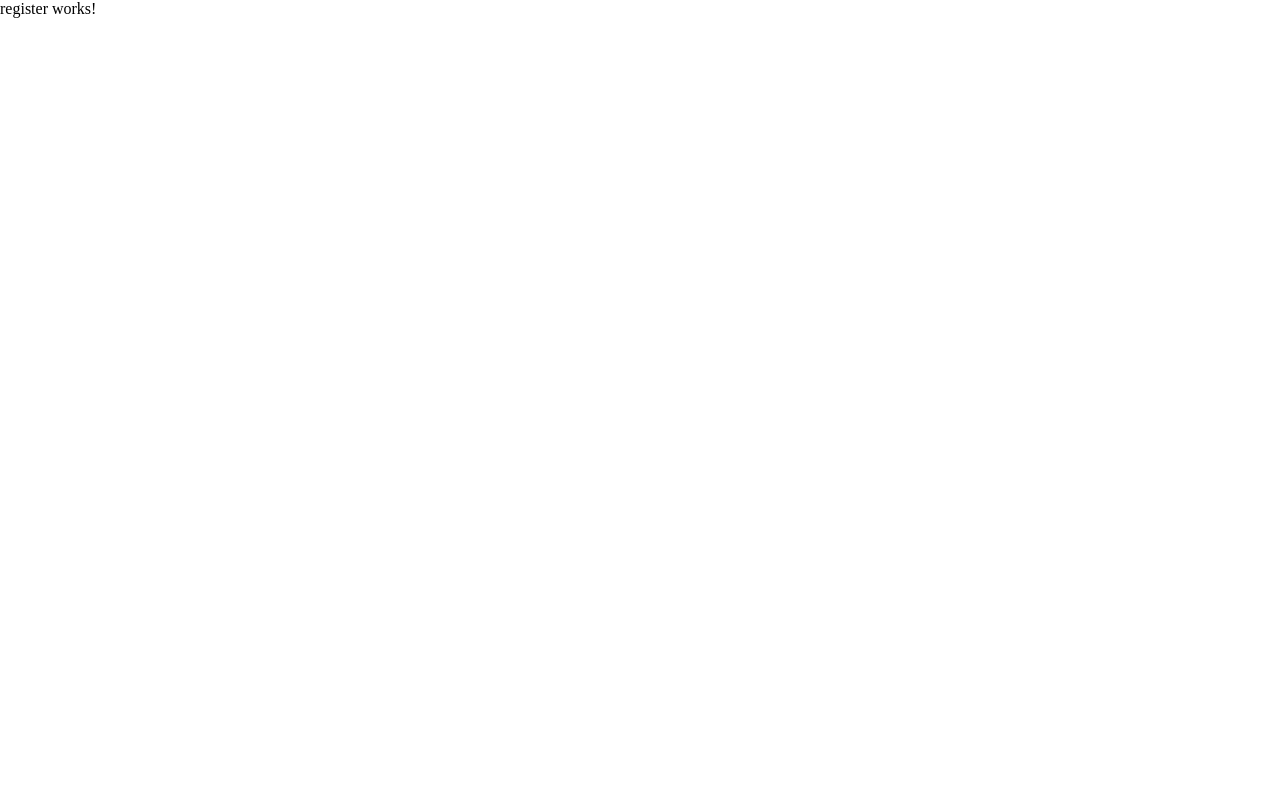
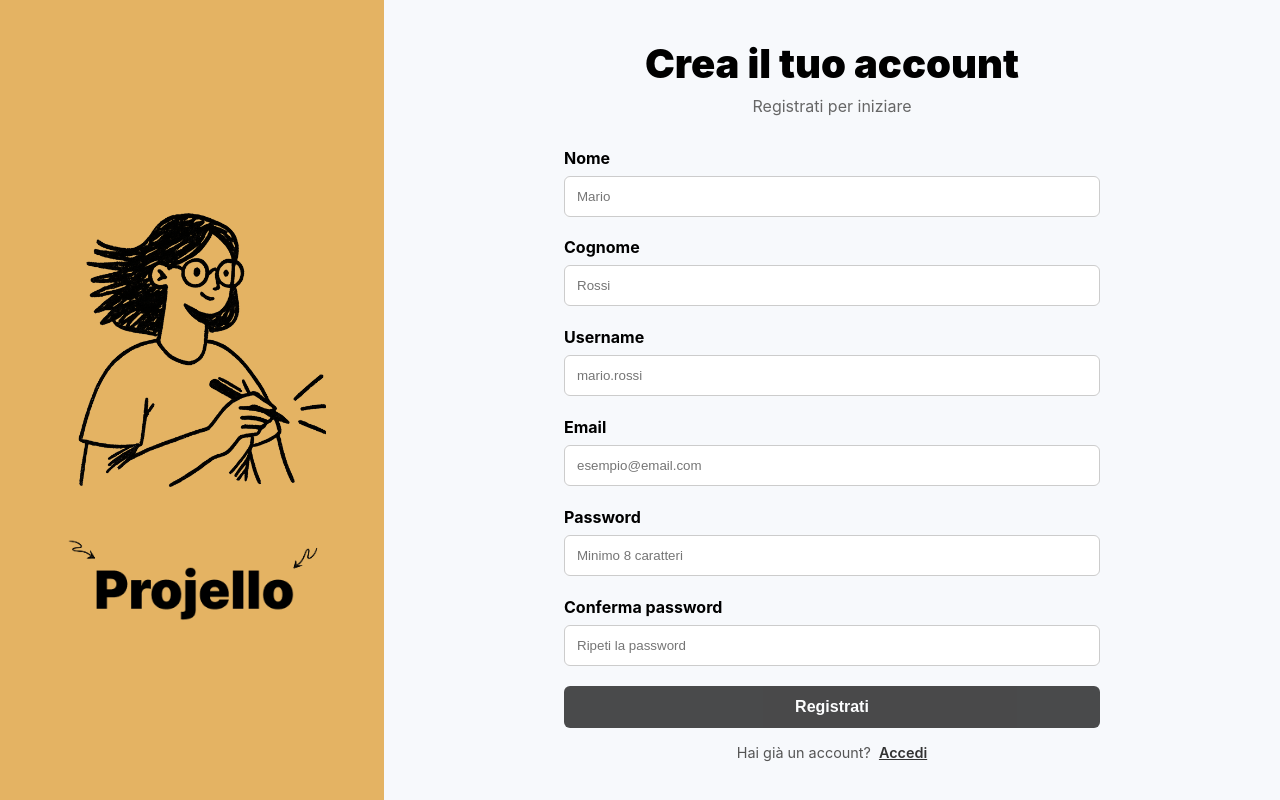
Before and after one commit to JFranciosi/projello-frontend, an Angular app: page /register in a window 1280 px wide. Built offline with nearby package versions, Linux system fonts and the light colour scheme.

Commit message:
Add register api in auth.service.ts and complete component and styles in register.ts register.html register.css

```diff
--- a/src/app/register/register.css
+++ b/src/app/register/register.css
@@ -0,0 +1,186 @@
+/* Stile coerente con la pagina di login */
+.login-container {
+  font-family: "Inter", sans-serif;
+  display: grid;
+  grid-template-columns: 0.6fr 1.4fr;
+  height: 100vh;
+  margin: 0;
+}
+
+.left-column {
+  background-color: #E4B363;
+  display: flex;
+  align-items: center;
+  justify-content: center;
+}
+
+.image-container {
+  display: flex;
+  flex-direction: column;
+  align-items: center;
+}
+
+.login-image {
+  width: 70%;
+  max-width: 450px;
+  height: auto;
+  object-fit: contain;
+}
+
+.logo-image {
+  width: 80%;
+  max-width: 260px;
+  height: auto;
+  margin-top: 1.5rem;
+  object-fit: contain;
+}
+
+.right-column {
+  display: flex;
+  align-items: center;
+  justify-content: center;
+  background-color: #f7f9fc;
+}
+
+.login-wrapper {
+  width: 100%;
+  max-width: 600px;
+  padding: 2rem;
+}
+
+.title {
+  text-align: center;
+  margin-bottom: 0.5rem;
+  font-size: 2.5rem;
+  font-weight: 900;
+  color: black;
+}
+
+.subtitle {
+  text-align: center;
+  margin-bottom: 2rem;
+  color: #666;
+}
+
+/* Form */
+.form-group {
+  margin-bottom: 1.3rem;
+}
+
+label {
+  display: block;
+  font-weight: 700;
+  margin-bottom: 0.5rem;
+}
+
+input[type="text"],
+input[type="email"],
+input[type="password"] {
+  width: 100%;
+  padding: 0.75rem;
+  border: 1px solid #ccc;
+  border-radius: 6px;
+  transition: border-color 0.3s;
+  background: #fff;
+}
+
+input:focus {
+  border-color: #007bff;
+  outline: none;
+}
+
+input.invalid {
+  border-color: #e74c3c;
+}
+
+.error-text {
+  color: #e74c3c;
+  font-size: 0.85rem;
+  margin-top: 0.25rem;
+}
+
+/* Checkbox termini */
+.terms-line {
+  display: flex;
+  flex-direction: column;
+  gap: 0.35rem;
+}
+
+.terms-label {
+  display: flex;
+  align-items: center;
+  gap: 0.6rem;
+  font-weight: 600;
+}
+
+.terms-label input[type="checkbox"] {
+  width: 18px;
+  height: 18px;
+}
+
+/* Bottone nero */
+button {
+  width: 100%;
+  padding: 0.75rem;
+  background-color: #000;
+  color: #fff;
+  border: none;
+  border-radius: 6px;
+  cursor: pointer;
+  font-size: 1rem;
+  font-weight: 600;
+  transition: background-color 0.3s, transform 0.2s;
+}
+
+button:hover:not(:disabled) {
+  background-color: #333;
+  transform: scale(1.02);
+}
+
+button:disabled {
+  opacity: 0.7;
+  cursor: not-allowed;
+}
+
+.error-message {
+  margin-top: 1rem;
+  text-align: center;
+  color: #e74c3c;
+  font-weight: 500;
+}
+
+.register-link {
+  margin-top: 1rem;
+  text-align: center;
+  font-size: 0.9rem;
+  color: #555;
+}
+
+.register-anchor {
+  color: #333;
+  font-weight: 600;
+  text-decoration: underline;
+  cursor: pointer;
+  margin-left: 4px;
+  transition: color 0.2s ease;
+}
+
+.register-anchor:hover {
+  color: #333;
+  text-decoration: underline;
+}
+
+/* Responsive */
+@media (max-width: 768px) {
+  .login-container {
+    grid-template-columns: 1fr;
+  }
+
+  .left-column {
+    display: none;
+  }
+
+  .right-column {
+    background-color: #fff;
+  }
+}
--- a/src/app/register/register.html
+++ b/src/app/register/register.html
@@ -1 +1,85 @@
-<p>register works!</p>
+<div class="login-container">
+  <div class="left-column">
+    <div class="image-container">
+      <img src="loginProjello.png" alt="Welcome" class="login-image" />
+      <img src="logoProjello.png" alt="Projello Logo" class="logo-image" />
+    </div>
+  </div>
+
+  <div class="right-column">
+    <div class="login-wrapper">
+      <div class="login-card">
+        <h1 class="title">Crea il tuo account</h1>
+        <p class="subtitle">Registrati per iniziare</p>
+
+        <form [formGroup]="form" (ngSubmit)="submit()">
+          <div class="form-group">
+            <label>Nome</label>
+            <input type="text" formControlName="firstName" placeholder="Mario"
+                   [class.invalid]="f.firstName.invalid && f.firstName.touched"/>
+            @if (f.firstName.invalid && f.firstName.touched) {
+              <small class="error-text">Il nome è obbligatorio (min 2)</small>
+            }
+          </div>
+
+          <div class="form-group">
+            <label>Cognome</label>
+            <input type="text" formControlName="lastName" placeholder="Rossi"
+                   [class.invalid]="f.lastName.invalid && f.lastName.touched"/>
+            @if (f.lastName.invalid && f.lastName.touched) {
+              <small class="error-text">Il cognome è obbligatorio (min 2)</small>
+            }
+          </div>
+
+          <div class="form-group">
+            <label>Username</label>
+            <input type="text" formControlName="username" placeholder="mario.rossi"
+                   [class.invalid]="f.username.invalid && f.username.touched"/>
+            @if (f.username.invalid && f.username.touched) {
+              <small class="error-text">3–20 caratteri</small>
+            }
+          </div>
+
+          <div class="form-group">
+            <label>Email</label>
+            <input type="email" formControlName="email" placeholder="esempio@email.com"
+                   [class.invalid]="f.email.invalid && f.email.touched"/>
+            @if (f.email.invalid && f.email.touched) {
+              <small class="error-text">Inserisci un'email valida</small>
+            }
+          </div>
+
+          <div class="form-group">
+            <label>Password</label>
+            <input type="password" formControlName="password" placeholder="Minimo 8 caratteri"
+                   [class.invalid]="f.password.invalid && f.password.touched"/>
+            @if (f.password.invalid && f.password.touched) {
+              <small class="error-text">Almeno 8 caratteri</small>
+            }
+          </div>
+
+          <div class="form-group">
+            <label>Conferma password</label>
+            <input type="password" formControlName="confirmPassword" placeholder="Ripeti la password"
+                   [class.invalid]="(f.confirmPassword.invalid && f.confirmPassword.touched) || (form.hasError('passwordMismatch') && f.confirmPassword.touched)"/>
+            @if ((f.confirmPassword.invalid && f.confirmPassword.touched) || (form.hasError('passwordMismatch') && f.confirmPassword.touched)) {
+              <small class="error-text">Le password non coincidono</small>
+            }
+          </div>
+
+          <button type="submit" [disabled]="loading || form.invalid">
+            @if (loading) { <span>Registrazione in corso...</span> } @else { <span>Registrati</span> }
+          </button>
+
+          @if (errorMessage) {
+            <p class="error-message">{{ errorMessage }}</p>
+          }
+
+          <div class="register-link">
+            <p>Hai già un account? <a routerLink="/login" class="register-anchor">Accedi</a></p>
+          </div>
+        </form>
+      </div>
+    </div>
+  </div>
+</div>
--- a/src/app/register/register.ts
+++ b/src/app/register/register.ts
@@ -1,11 +1,69 @@
-import { Component } from '@angular/core';
+import { Component, inject } from '@angular/core';
+import { CommonModule } from '@angular/common';
+import {
+  ReactiveFormsModule, FormBuilder, Validators, ValidatorFn, AbstractControl, ValidationErrors
+} from '@angular/forms';
+import { Router, RouterLink } from '@angular/router';
+import { AuthService, CreateUserRequestPayload } from '../services/auth.service';
 
 @Component({
   selector: 'app-register',
-  imports: [],
+  standalone: true,
+  imports: [CommonModule, ReactiveFormsModule, RouterLink],
   templateUrl: './register.html',
   styleUrl: './register.css',
 })
 export class Register {
+  private fb = inject(FormBuilder);
+  private auth = inject(AuthService);
+  private router = inject(Router);
 
+  loading = false;
+  errorMessage = '';
+
+  form = this.fb.group({
+    firstName: ['', [Validators.required, Validators.minLength(2)]],
+    lastName:  ['', [Validators.required, Validators.minLength(2)]],
+    username:  ['', [Validators.required, Validators.minLength(3), Validators.maxLength(20)]],
+    email:     ['', [Validators.required, Validators.email]],
+    password:  ['', [Validators.required, Validators.minLength(8)]],
+    confirmPassword: ['', [Validators.required]],
+  }, { validators: this.passwordsMatch() });
+
+  get f() { return this.form.controls; }
+
+  private passwordsMatch(): ValidatorFn {
+    return (g: AbstractControl): ValidationErrors | null => {
+      const p  = g.get('password')?.value;
+      const cp = g.get('confirmPassword')?.value;
+      return p && cp && p !== cp ? { passwordMismatch: true } : null;
+    };
+  }
+
+  async submit() {
+    if (this.form.invalid) {
+      this.form.markAllAsTouched();
+      return;
+    }
+    this.loading = true;
+    this.errorMessage = '';
+
+    const v = this.form.value as any;
+    const payload: CreateUserRequestPayload = {
+      firstName: v.firstName!,
+      lastName:  v.lastName!,
+      username:  v.username!,
+      email:     v.email!,
+      password:  v.password!,
+    };
+
+    try {
+      await this.auth.register(payload);
+      await this.router.navigateByUrl('/login');
+    } catch (e: any) {
+      this.errorMessage = e?.error ?? 'Registrazione non riuscita.';
+    } finally {
+      this.loading = false;
+    }
+  }
 }
--- a/src/app/services/auth.service.ts
+++ b/src/app/services/auth.service.ts
@@ -2,25 +2,60 @@ import { Injectable } from '@angular/core';
 import { HttpClient } from '@angular/common/http';
 import { firstValueFrom } from 'rxjs';
 
+type TokenResponse = { accessToken: string; refreshToken: string };
+
+export interface CreateUserRequestPayload {
+  email: string;
+  password: string;
+  username: string;
+  firstName: string;
+  lastName: string;
+}
+
+const ACCESS_TOKEN_KEY = 'accessToken';
+const REFRESH_TOKEN_KEY = 'refreshToken';
+
 @Injectable({ providedIn: 'root' })
 export class AuthService {
-  private API_URL = 'http://localhost:8080/auth';
+  private AUTH_API = 'http://localhost:8080/auth';
+  private USER_API = 'http://localhost:8080/user';
 
   constructor(private http: HttpClient) {}
 
-  async login(email: string, password: string) {
-    const response = await firstValueFrom(
-      this.http.post<{ accessToken: string, refreshToken: string}>(`${this.API_URL}/login`, { email, password })
+  /** LOGIN */
+  async login(email: string, password: string): Promise<void> {
+    const res = await firstValueFrom(
+      this.http.post<TokenResponse>(`${this.AUTH_API}/login`, { email, password })
     );
-    localStorage.setItem('accessToken', response.accessToken);
-    localStorage.setItem('refreshToken', response.refreshToken);
+    localStorage.setItem(ACCESS_TOKEN_KEY, res.accessToken);
+    localStorage.setItem(REFRESH_TOKEN_KEY, res.refreshToken);
   }
 
-  logout() {
-    localStorage.removeItem('token');
+  /** REGISTER su /user/register — il backend risponde 200 senza body */
+  async register(payload: CreateUserRequestPayload): Promise<void> {
+    await firstValueFrom(
+      this.http.post(`${this.USER_API}/register`, payload, {
+        responseType: 'text' as 'json',
+      })
+    );
   }
 
+  /** LOGOUT */
+  logout(): void {
+    localStorage.removeItem(ACCESS_TOKEN_KEY);
+    localStorage.removeItem(REFRESH_TOKEN_KEY);
+  }
+
+  /** STATO */
   isLoggedIn(): boolean {
-    return !!localStorage.getItem('token');
+    return !!localStorage.getItem(ACCESS_TOKEN_KEY);
+  }
+
+  /** GETTERS */
+  getAccessToken(): string | null {
+    return localStorage.getItem(ACCESS_TOKEN_KEY);
+  }
+  getRefreshToken(): string | null {
+    return localStorage.getItem(REFRESH_TOKEN_KEY);
   }
 }
```
